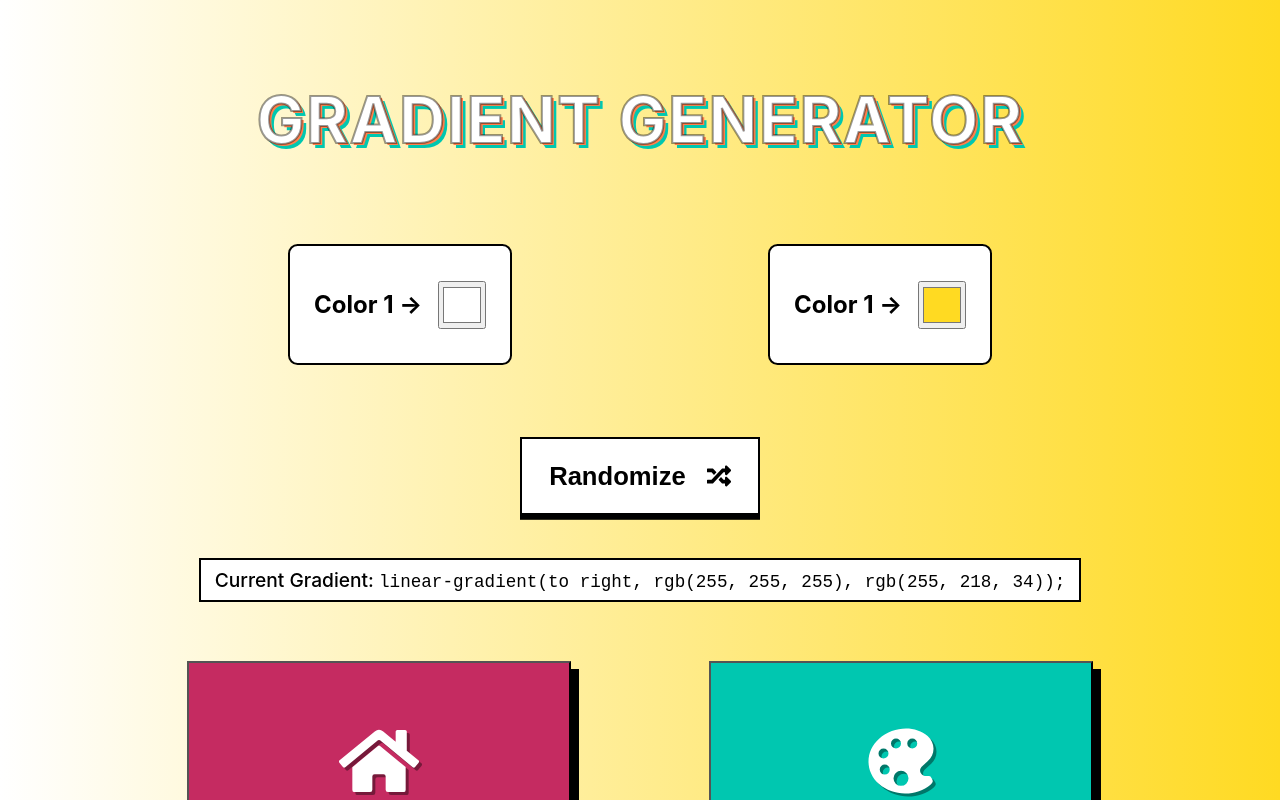
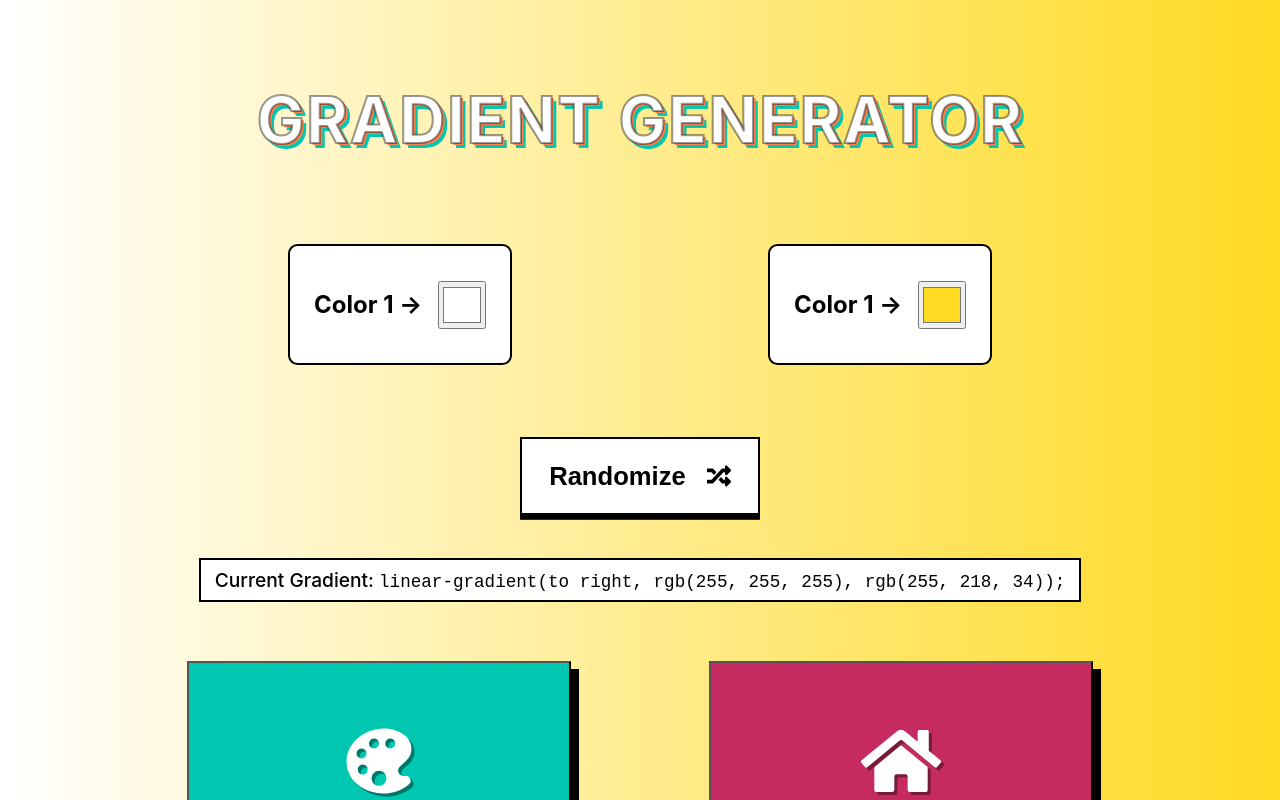
Before and after one commit to sanjay-karki/color-and-gradient-generator-app, a Next.js app: page /gradient-generator in a window 1280 px wide. Shown: the top 800 px of the page. Built offline with nearby package versions, Linux system fonts and the light colour scheme.

Commit message:
changed the order of buttons

```diff
--- a/pages/color-generator.js
+++ b/pages/color-generator.js
@@ -54,8 +54,8 @@ export default function ColorGenerator() {
         </button>
         <p className={styles.colorIs}>Current Color: <span id="colorIs"></span></p>
         <div className={styles.grid}>
+          <Link href="/gradient-generator"><button className={styles.gradientButton}><MdOutlineInvertColors className={styles.reactIcon} /><br/>GRADIENT GENERATOR<br/></button></Link>
           <Link href="/"><button className={styles.goBackButton}><FaHome className={styles.reactIcon} /><br/>GO BACK TO HOMEPAGE</button></Link>
-          <Link href="/gradient-generator"><button className={styles.gradientButton}><MdOutlineInvertColors className={styles.reactIcon} /><br/>GRADIENT GENERATOR<br/></button></Link>
         </div>
         <p className={styles.footer}>By <a href="https://www.linkedin.com/in/sanjay-karki9/" target="_blank" rel='noreferrer'>Sanjay Karki</a></p>
       </main>
--- a/pages/gradient-generator.js
+++ b/pages/gradient-generator.js
@@ -61,8 +61,8 @@ export default function GradientGenerator() {
         </button>
         <p className={styles.gradientIs}>Current Gradient: <span id="gradientIs"></span></p>
         <div className={styles.grid}>
+          <Link href="/color-generator"><button className={styles.colorButton}><IoColorPaletteSharp className={styles.reactIcon} /><br/>COLOR GENERATOR</button></Link>
           <Link href="/"><button className={styles.goBackButton}><FaHome className={styles.reactIcon} /><br/>GO BACK TO HOMEPAGE</button></Link>
-          <Link href="/color-generator"><button className={styles.colorButton}><IoColorPaletteSharp className={styles.reactIcon} /><br/>COLOR GENERATOR</button></Link>
         </div>
         <p className={styles.footer}>By <a href="https://www.linkedin.com/in/sanjay-karki9/" target="_blank" rel='noreferrer'>Sanjay Karki</a></p>
       </main>
```
